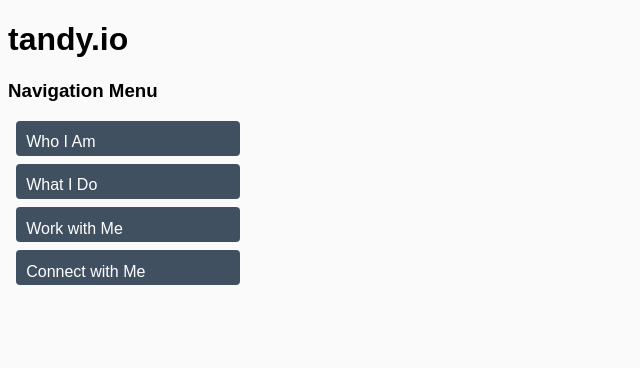
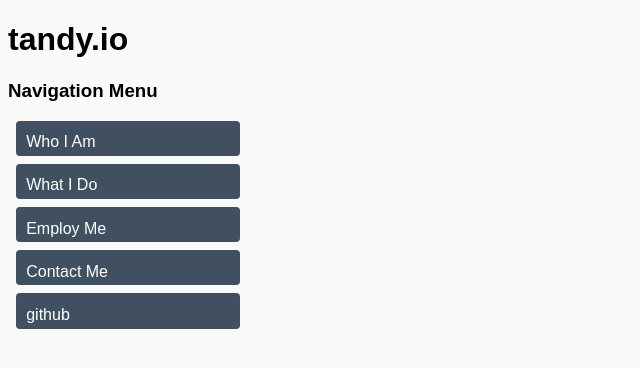
Before and after one commit to tandyio/tandy-io, an Angular app: page / in a window 1280 px wide. Shown: the top 368 px of the page, without its empty margins (0-640 px from the left). Built offline with nearby package versions, Linux system fonts and the light colour scheme.

Commit message:
bugfixes and improvements

```diff
--- a/src/app/primary-navs/primary-navs.component.ts
+++ b/src/app/primary-navs/primary-navs.component.ts
@@ -1,6 +1,6 @@
 import { Component, OnInit } from '@angular/core';
 import { Nav } from '../nav';
-import { NAVS } from '../primary-nav-opts';
+import { NAVS } from '../static-primary-navs';
 
 @Component({
   selector: 'app-primary-navs',
--- a/src/app/primary-nav-opts.ts
+++ b/src/app/static-primary-navs.ts
@@ -3,6 +3,7 @@ import { Nav } from './nav';
 export const NAVS: Nav[] = [
     { name: 'Who I Am' },
     { name: 'What I Do' },
-    { name: 'Work with Me' },
-    { name: 'Connect with Me' }
+    { name: 'Employ Me' },
+    { name: 'Contact Me' },
+    { name: 'github' }
 ];
```
